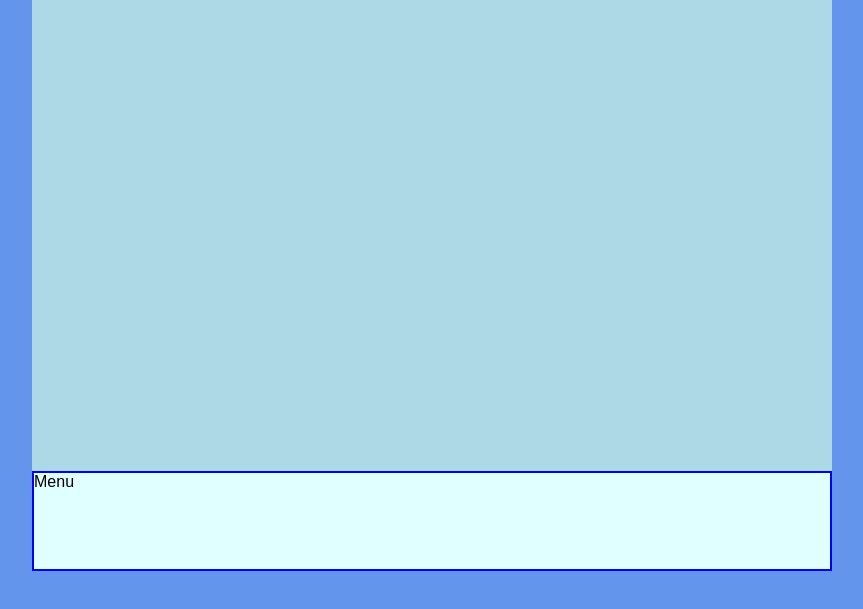
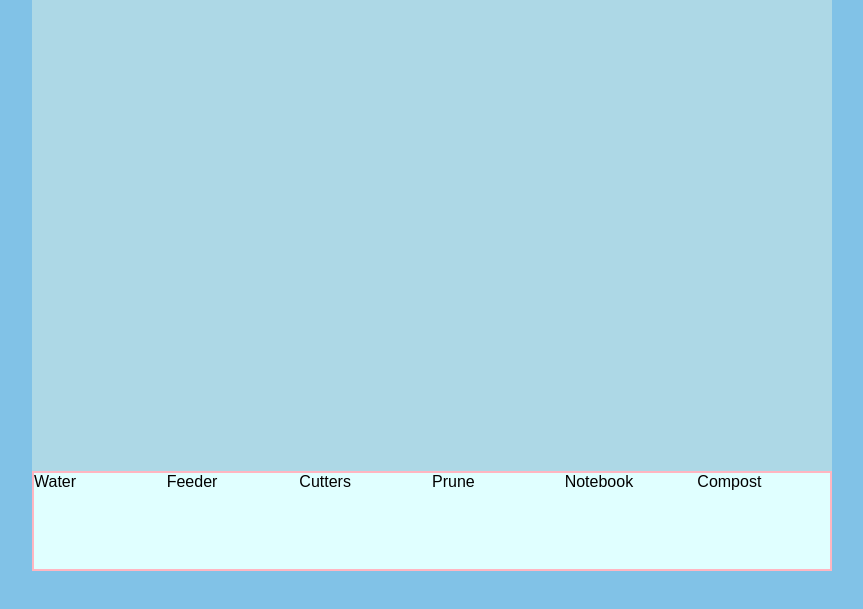
Before and after one commit to maanefisk/Plantarium, a plain HTML site: page index.html in a window 1280 px wide. Shown: the part 129-738 px from the top of the page, without its empty margins (208-1071 px from the left). Drawn offline with Linux system fonts and the light colour scheme.

Commit message:
Buttons placeholders

```diff
--- a/index.html
+++ b/index.html
@@ -10,7 +10,14 @@
     <div class="page">
         <div class="header">Plantarium</div>
         <div class="gameWindow">Window</div>
-        <div class="menu">Menu</div>
+        <div class="menu">
+            <div class="water">Water</div>
+            <div class="feeder">Feeder</div>
+            <div class="cutters">Cutters</div>
+            <div class="prune">Prune</div>
+            <div class="notebook">Notebook</div>
+            <div class="compost">Compost</div>
+        </div>
     </div>
     <div class="page2"></div>
 
--- a/stylesheet.css
+++ b/stylesheet.css
@@ -7,7 +7,7 @@ body {
 }
 
 .page {
-    background-color: cornflowerblue;
+    background-color: rgb(129, 194, 231);
     display: grid;
     height: 100vh;
     grid-template-columns: 1fr 800px 1fr;
@@ -38,5 +38,7 @@ body {
 .menu {
     background-color: lightcyan;
     grid-area: menu;
-    border: solid blue 2px;
+    display: grid;
+    grid-template-columns: 1fr 1fr 1fr 1fr 1fr 1fr;
+    border: solid lightpink 2px;
 }
```
